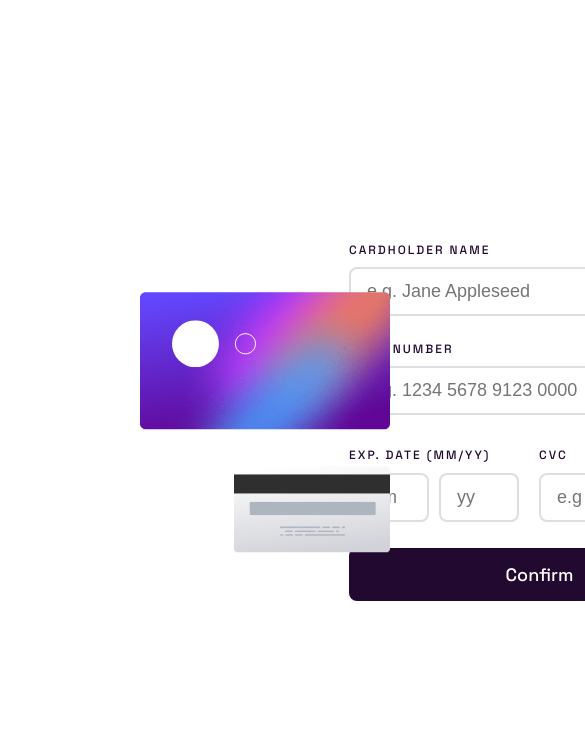
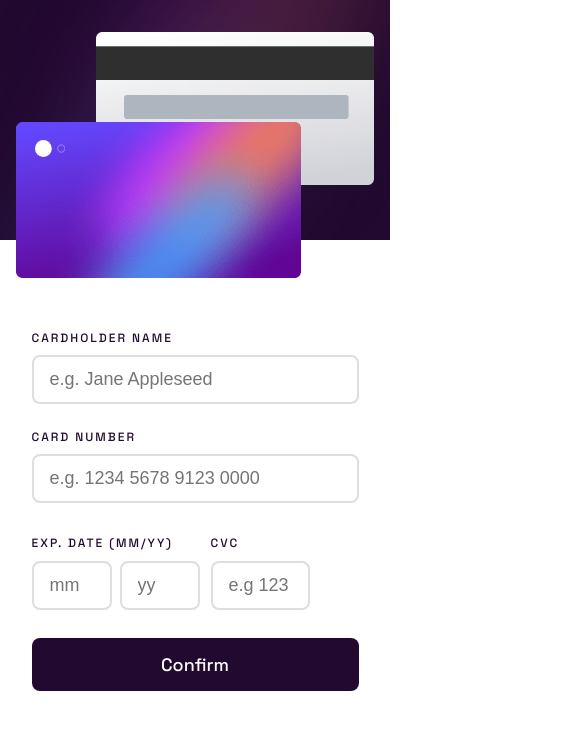
Before and after one commit to valentinaotocan/credit-card-form, a React (Create React App) app: page / in a window 390 px wide. Shown: the top 730 px of the page, 585 px wide, since content can reach past the window. Built offline with nearby package versions, Linux system fonts and the light colour scheme.

Commit message:
Responsive

```diff
--- a/src/components/Cards.tsx
+++ b/src/components/Cards.tsx
@@ -11,7 +11,9 @@ export default function Cards({ values }: Props) {
   return (
     <>
       <div className="card-front">
-        <img src={cardFront} alt="Card front" className="image-card-front" />
+        <div className="image-card-front">
+          <img src={cardFront} alt="Card front" />
+        </div>
         <img src={cardLogo} alt="Card logo" className="image-card-logo" />
         {values && (
           <>
@@ -24,10 +26,8 @@ export default function Cards({ values }: Props) {
         )}
       </div>
       <div className="card-back">
-        <img src={cardBack} alt="Card back" />
-        {values && (
-          <div className="cvc-card">{values.cvc}</div>
-        )}
+        <img src={cardBack} alt="Card back" className="image-card-back" />
+        {values && <div className="cvc-card">{values.cvc}</div>}
       </div>
     </>
   );
--- a/src/components/Form.tsx
+++ b/src/components/Form.tsx
@@ -86,7 +86,7 @@ export default function Form({ onUpdateValues }: Props) {
         )}
       </div>
 
-      <div className="date-cvc mb-middle">
+      <div className="date-cvc">
         <div>
           <label>Exp. date (mm/yy)</label>
           <div className="flex mt-xxs">
@@ -137,7 +137,7 @@ export default function Form({ onUpdateValues }: Props) {
         </div>
       </div>
 
-      <button type="submit" value="Submit">
+      <button type="submit">
         Confirm
       </button>
     </form>
--- a/src/scss/App.scss
+++ b/src/scss/App.scss
@@ -5,24 +5,64 @@
   font-size: 18px;
   display: flex;
   position: relative;
-
   .background-container {
     background: url(../images/bg-main-desktop.png) no-repeat center center/cover;
     height: 100%;
     width: 33%;
-
     .cards {
       position: absolute;
       top: 50%;
       transform: translateY(-50%);
-      left: 140px;
+      left: 8%;
+      @media(max-width: 1200px) {
+        left: 4%;
+      }
     }
   }
   .form-container {
-    padding-right: 227px;
     padding-left: 349px;
+    padding-right: 8%;
     display: flex;
     justify-content: center;
     align-items: center;
+    @media(max-width:1200px) {
+      padding-right: 4%
+    }
   }
 }
+
+  @media(max-width: 1024px) {
+    .App {
+      height: 100%;
+      flex-direction: column;
+      .background-container {
+        width: 100%;
+        height: 377px;
+        .cards {
+          top: unset;
+          transform: unset;
+          left: 5%;
+        }
+      }
+      .form-container {
+        padding: 91px 24px 45px;
+      }
+    }
+  }
+
+  @media(max-width: 600px) {
+    .App {
+      .background-container {
+        height: 240px;
+        background: url(../images/bg-main-mobile.png) no-repeat center center/cover;
+        .cards {
+          left: 16px;
+          padding-right: 16px;
+          padding-top: 32px;
+        }
+      }
+      .form-container {
+        padding-top: 91px;
+      }
+    }
+    }
--- a/src/scss/Cards.scss
+++ b/src/scss/Cards.scss
@@ -1,6 +1,7 @@
 .card-front {
   padding-bottom: 37px;
   position: relative;
+  z-index: 1;
   .image-card-logo {
     @include position-top-left(28px, 32px);
   }
@@ -14,6 +15,7 @@
     font-size: $fs-14;
     line-height: 1.28;
     letter-spacing: 2px;
+    text-transform: uppercase;
     @include position-top-left(200px, 32px);
   }
   .month-year-card {
@@ -27,7 +29,58 @@
 .card-back {
   position: relative;
   padding-left: 94px;
+  @media(max-width:1200px) {
+    padding-left: 60px;
+  }
   .cvc-card {
     @include position-top-right(107px, 57px);
   }
 }
+
+@media(max-width: 1024px) {
+  .card-front {
+    padding-bottom: unset;
+    top: 180px;
+  }
+  .card-back {
+    bottom: 204px;
+    padding-left: 90px
+  }
+}
+
+@media(max-width: 600px) {
+  .card-front {
+    top: 90px;
+    .image-card-front {
+      width: 285px;
+    }
+    .image-card-logo {
+      width: 30px;
+      @include position-top-left(18px, 19px);
+    }
+    .card-number {
+      font-size: $fs-18;
+      letter-spacing: 2.2px;
+      @include position-top-left(90px, 19px);
+    }
+    .cardholder {
+      font-size: $fs-9;
+      @include position-top-left(126px, 19px);
+    }
+    .month-year-card {
+      font-size: $fs-9;
+      @include position-top-right(126px, 108px);
+    }
+  }
+  .card-back {
+    bottom: 156px;
+    padding-left: 80px;
+    .image-card-back {
+      width: 285px;
+    }
+    .cvc-card {
+    font-size: $fs-9;
+    @include position-top-right(66px, 57px);
+  }
+  }
+}
--- a/src/scss/Form.scss
+++ b/src/scss/Form.scss
@@ -35,10 +35,20 @@ form {
       margin-left: 10px;
       margin-right: 20px;
       width: 80px;
+      @media (max-width: 451px) {
+        margin-left: 8px;
+        margin-right: 11px;
+      }
     }
     &.cvc {
       width: 191px;
       margin-top: 9px;
+      @media (max-width: 451px) {
+        display: flex;
+        flex-direction: column;
+        justify-content: flex-end;
+        width: 99px;
+      }
     }
   }
 
@@ -54,6 +64,10 @@ form {
 
   .date-cvc {
     display: flex;
+    padding-bottom: 40px;
+    @media (max-width: 1024px) {
+      padding-bottom: 28px;
+    }
   }
 
   .cvc-wrap {
@@ -76,7 +90,6 @@ button {
   display: flex;
   flex-direction: column;
   align-items: center;
-
   .heading {
     text-transform: uppercase;
     font-size: $fs-28;
--- a/src/scss/_variables.scss
+++ b/src/scss/_variables.scss
@@ -1,4 +1,5 @@
 //font-size
+$fs-9: 0.563rem;
 $fs-12: 0.75rem;
 $fs-14: 0.875rem;
 $fs-18: 1.125rem;
--- a/src/scss/main.scss
+++ b/src/scss/main.scss
@@ -39,5 +39,8 @@ img {
 
 // width for form and succes button
 .width {
-  width: 381px;
+  width: 327px;
+  @media(max-width: 450px) {
+   max-width: 100%;
+  }
 }
```
Lines whose indentation alone changed are shown as unchanged.
